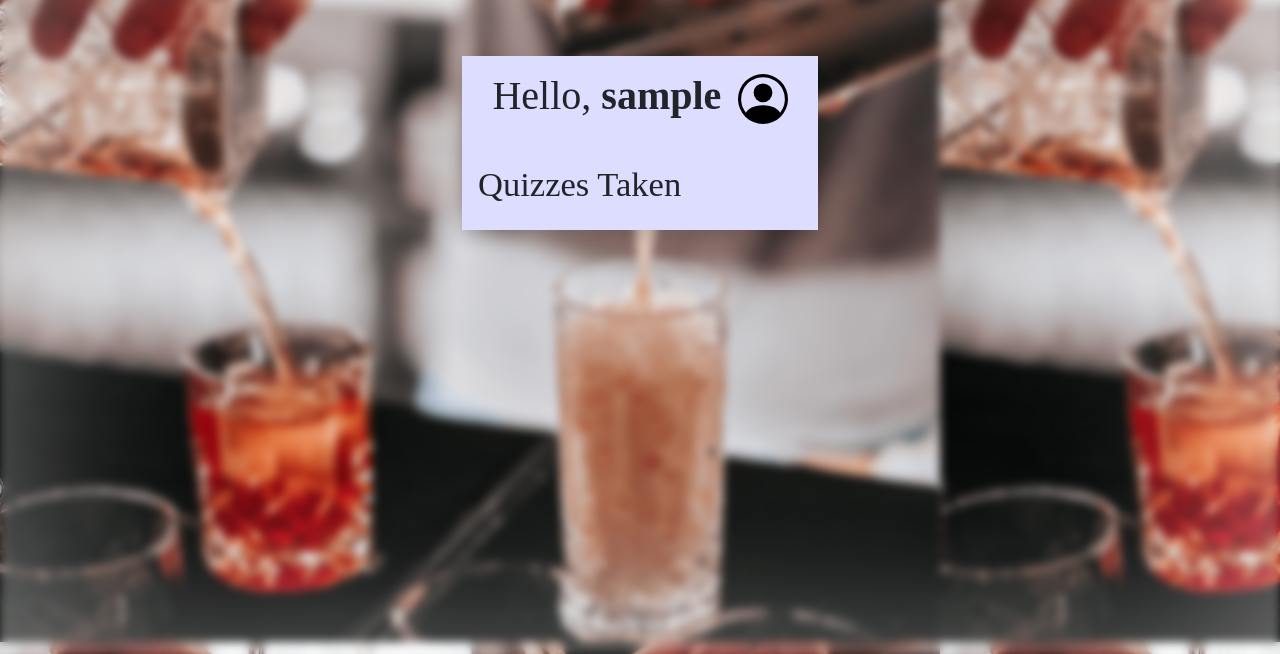
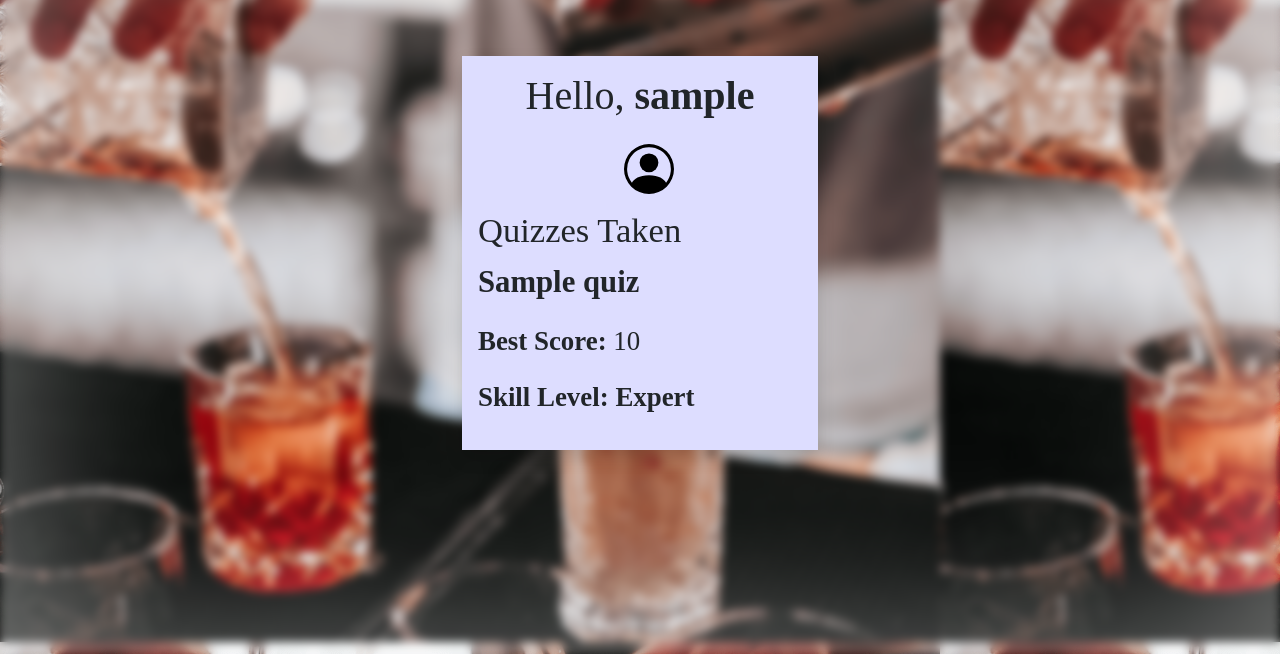
Before and after one commit to OwenB67/BSc-Honours, a PHP site: page /Account.php in a window 1280 px wide; the page is wider, and only the part inside the window is pictured. Shown: the part 146-800 px from the top of that part. Run offline with PHP 8.4, Linux system fonts and the light colour scheme; the visitor is signed in with stand-in values (Sample User, id 1); tables that the repository leaves empty or names only in its code hold one stand-in row (values such as "Sample post"); a stand-in replaces the project's code that opens the database connection; some libraries are stand-ins or nearby versions.

Commit message:
Update Account.php

```diff
--- a/Account.php
+++ b/Account.php
@@ -8,15 +8,15 @@ if (!isset($_SESSION['Email'])) {
 } else {
 	$sessionemail = $_SESSION['Email'];
 	//Connect to database
-	require_once "SQLConnect.php";
+	require_once "phpconnect.php";
 
 	//Fetch all user details
-	$sql = mysqli_query($conn, "Select distinct u.username, u.gender, u.email, q.title, qt.score, qt.date From user u Inner join quiz_taken qt on u.username = qt.username Inner join quiz q on q.quiz_id = qt.quiz_id");
-	$sql2 = mysqli_fetch_array($sql);
-	$username = $sql2['username'];
-}
+	$sql = mysqli_query($conn, "Select distinct u.username, u.gender, u.email, q.title, qt.score, qt.date From user u left join quiz_taken qt on u.username = qt.username Inner join quiz q on q.quiz_id = qt.quiz_id where u.email = '$sessionemail' order by q.title");
+	$sql2 =  mysqli_query($conn, "Select distinct username From user where email = '$sessionemail'");
+	$username = mysqli_fetch_array($sql2, MYSQLI_ASSOC)['username'];
+	$numresults = mysqli_num_rows($sql);
+} ?>
 
-?>
 <!DOCTYPE html>
 <html>
 
@@ -30,28 +30,28 @@ if (!isset($_SESSION['Email'])) {
 </head>
 
 <body>
-
 	<header>
 		<?php
 		include 'Header.php';
-
 		?>
 	</header>
-
 	<div class="container">
 		<div class="row justify-content-center mt-5">
 			<div class="col-lg-4 col-md-6 col-sm-6">
 				<div class="content shadow">
 					<div class="modalFont text-center">
-						<h1 class="p-3">Hello, <b>
-								<?php echo $username ?><img style='margin-left: 5%' src="Icons/person-circle.svg"
-									width="50rem" alt="My Account">
-							</b></h1>
+						<h1 class="p-3">Hello, <b><?php echo $username ?></b></h1>
+						<img style='margin-left: 5%; display: inline;' src="Icons/person-circle.svg" width="50rem" alt="My Account">
 					</div>
+
 					<div class="modalFont card-body">
 						<h2 style='font-size:180%'>Quizzes Taken</h2>
-						<?php while ($row = mysqli_fetch_array($sql)) {
-
+						<?php
+						if ($numresults == 0) {
+							?><p class="modalFont"><b>You haven't taken any quizzes yet</b></p>
+						<?php }
+						else {
+							while ($row = mysqli_fetch_array($sql)) {
 								$score = $row["score"];
 								if ($score == 10) {
 									$skill = "Expert";
@@ -63,17 +63,12 @@ if (!isset($_SESSION['Email'])) {
 									$skill = "Not started";
 								} else {
 									$skill = "Novice";
-							} ?>
-
-							<p class="modalFont" style='font-size:160%'><b>
-									<?php echo $row["title"] ?> Quiz
-								</b></p>
-							<p class="modalFont" style='font-size:140%'><b>Best Score:</b>
-								<?php echo $row["score"] ?><br><b>Skill Level:</b>
-								<?php echo $skill ?>
-							</p>
-						<?php } ?>
-
+								}
+							?>
+								<p class="modalFont" style='font-size:160%'><b><?php echo $row["title"]?></b></p>
+								<p class="modalFont" style='font-size:140%'><b>Best Score: </b><?php echo $row["score"] ?><b></p>
+								<p class="modalFont" style='font-size:140%'> <b>Skill Level: </b><?php echo $skill ?></p>
+						<?php }} ?>
 					</div>
 				</div>
 			</div>
```
Lines whose indentation alone changed are shown as unchanged.
